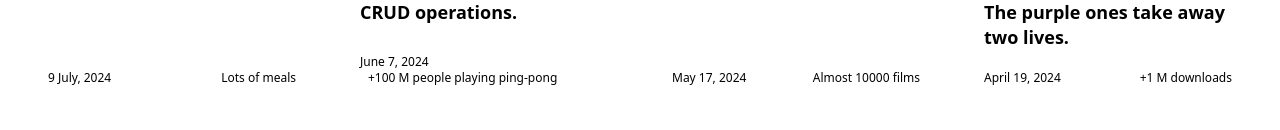
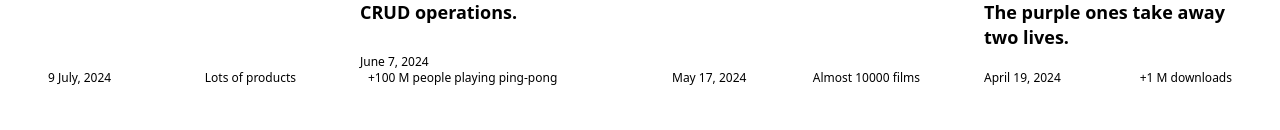
Before and after one commit to Saymar567/new-portfolio, a React (Vite) app: page /projects in a window 1280 px wide. Shown: the part 670-800 px from the top of the page. Built offline with nearby package versions, Linux system fonts and the light colour scheme.

Commit message:
changes-last

```diff
--- a/src/Pages/Projects.jsx
+++ b/src/Pages/Projects.jsx
@@ -19,7 +19,7 @@ function Projects() {
                             <h3 className="flex-1 py-2 text-lg font-semibold leading-snug">My first project with Angular. Is a simple web in which there's displayed a list of products, which you can do the CRUD (create, read, update and delete) operations. It is connected to a database in MongoDB.</h3>
                             <div className="flex flex-wrap justify-between pt-3 space-x-2 text-xs dark:text-gray-600">
                                 <span>9 July, 2024</span>
-                                <span>Lots of meals</span>
+                                <span>Lots of products</span>
                             </div>
                         </div>
                     </article>
```
